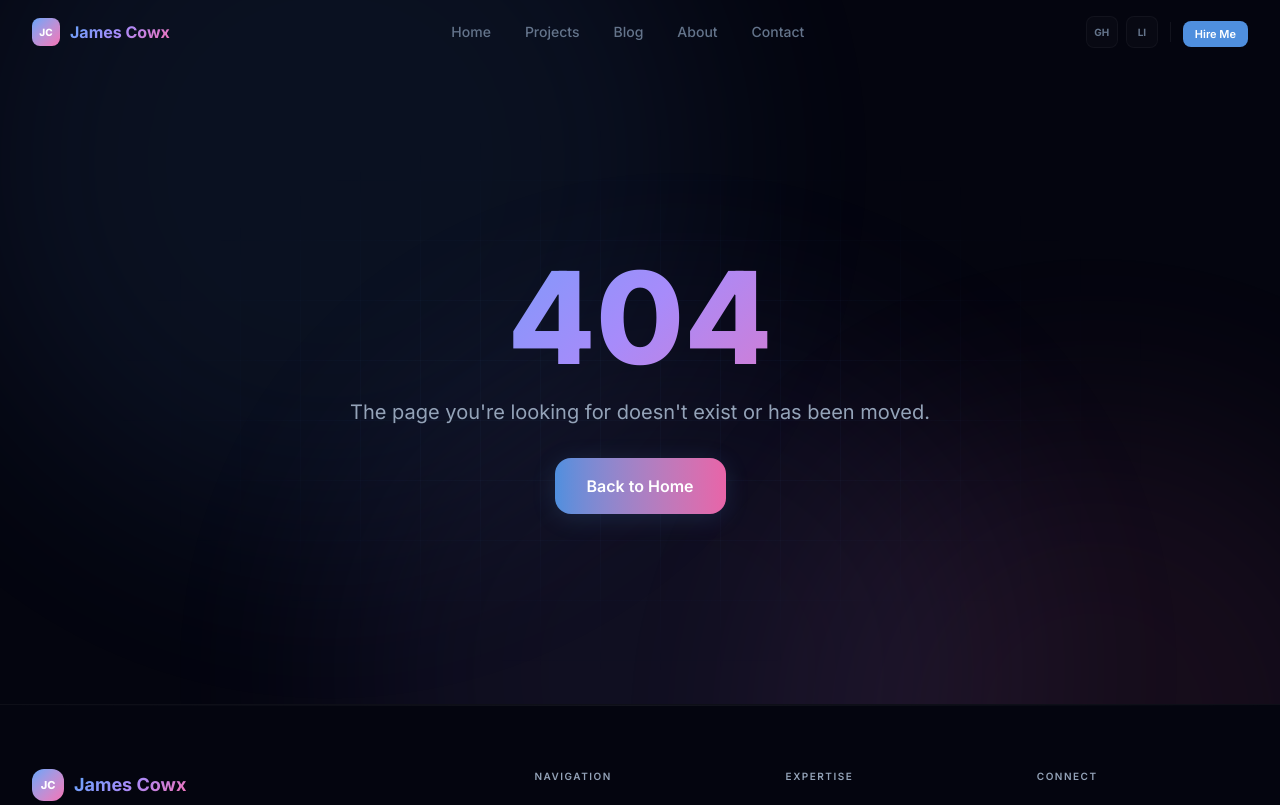
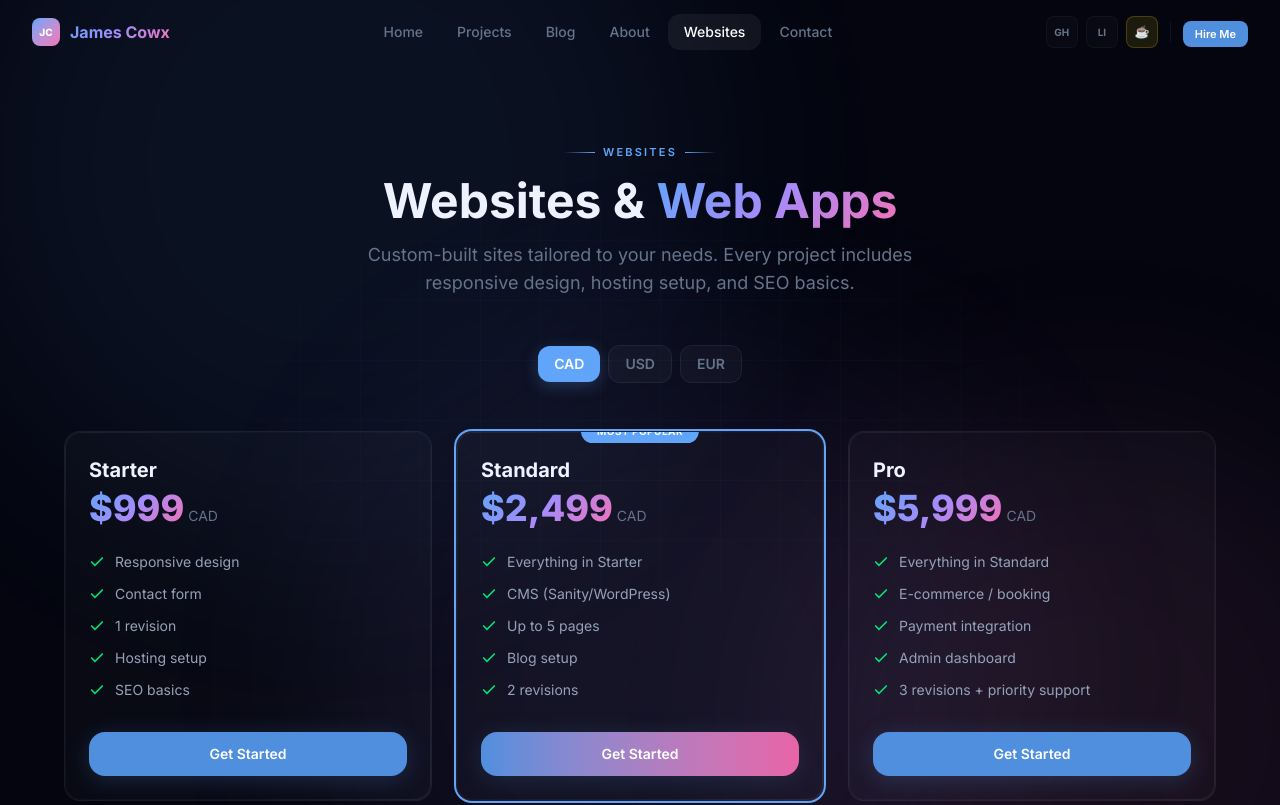
Before and after one commit to JamesCowx/jamescowx-dashboard, a React (Vite) app: page /websites in a window 1280 px wide. Shown: the top 805 px of the page. Built offline with nearby package versions, Linux system fonts and the light colour scheme.

Commit message:
Add Websites pricing page, Buy Me a Coffee nav link, package query params

```diff
--- a/src/App.tsx
+++ b/src/App.tsx
@@ -9,6 +9,7 @@ const Blog = lazy(() => import('@/pages/Blog'));
 const BlogPost = lazy(() => import('@/pages/BlogPost'));
 const Contact = lazy(() => import('@/pages/Contact'));
 const About = lazy(() => import('@/pages/About'));
+const Pricing = lazy(() => import('@/pages/Pricing'));
 const NotFound = lazy(() => import('@/pages/NotFound'));
 
 function PageLoader() {
@@ -35,6 +36,7 @@ export default function App() {
           <Route path="/blog/:slug" element={<BlogPost />} />
           <Route path="/contact" element={<Contact />} />
           <Route path="/about" element={<About />} />
+          <Route path="/websites" element={<Pricing />} />
           <Route path="*" element={<NotFound />} />
         </Routes>
       </Suspense>
--- a/src/components/layout/Footer.tsx
+++ b/src/components/layout/Footer.tsx
@@ -5,6 +5,7 @@ const footerLinks = [
   { label: 'Projects', to: '/projects' },
   { label: 'Blog', to: '/blog' },
   { label: 'About', to: '/about' },
+  { label: 'Websites', to: '/websites' },
   { label: 'Contact', to: '/contact' },
 ];
 
--- a/src/components/layout/Navbar.tsx
+++ b/src/components/layout/Navbar.tsx
@@ -7,6 +7,7 @@ const links = [
   { to: '/projects', label: 'Projects' },
   { to: '/blog', label: 'Blog' },
   { to: '/about', label: 'About' },
+  { to: '/websites', label: 'Websites' },
   { to: '/contact', label: 'Contact' },
 ];
 
@@ -79,6 +80,10 @@ export default function Navbar() {
             <a href="https://linkedin.com/in/jamescowx" target="_blank" rel="noopener noreferrer"
               className="w-8 h-8 rounded-lg bg-white/[0.02] border border-white/[0.04] flex items-center justify-center text-[10px] font-bold text-[var(--color-text-muted)] hover:text-white hover:bg-white/[0.06] hover:border-white/[0.1] transition-all"
             >LI</a>
+            <a href="https://buymeacoffee.com/jamescowx" target="_blank" rel="noopener noreferrer"
+              className="w-8 h-8 rounded-lg bg-[#FFDD00]/10 border border-[#FFDD00]/20 flex items-center justify-center text-[12px] text-[#FFDD00] hover:bg-[#FFDD00]/20 hover:border-[#FFDD00]/30 transition-all font-bold"
+              title="Buy Me a Coffee"
+            >☕</a>
             <div className="w-px h-5 bg-white/[0.06] mx-1" />
             <Link to="/contact">
               <motion.span
@@ -137,6 +142,10 @@ export default function Navbar() {
                   <a href="https://linkedin.com/in/jamescowx" target="_blank" rel="noopener noreferrer"
                     className="w-8 h-8 rounded-lg bg-white/[0.03] border border-white/[0.06] flex items-center justify-center text-[10px] font-bold text-[var(--color-text-muted)] hover:text-white transition-all"
                   >LI</a>
+                  <a href="https://buymeacoffee.com/jamescowx" target="_blank" rel="noopener noreferrer"
+                    className="w-8 h-8 rounded-lg bg-[#FFDD00]/10 border border-[#FFDD00]/20 flex items-center justify-center text-[12px] text-[#FFDD00] hover:bg-[#FFDD00]/20 hover:border-[#FFDD00]/30 transition-all font-bold"
+                    title="Buy Me a Coffee"
+                  >☕</a>
                 </div>
                 <Link to="/contact" onClick={() => setMobileOpen(false)}
                   className="block w-full text-center px-4 py-2.5 rounded-xl text-sm font-semibold bg-[#4f8fde] text-white"
--- a/src/pages/Contact.tsx
+++ b/src/pages/Contact.tsx
@@ -1,4 +1,5 @@
 import { useState, type FormEvent } from 'react';
+import { useSearchParams } from 'react-router-dom';
 import { motion, AnimatePresence } from 'framer-motion';
 import FadeIn from '@/components/animations/FadeIn';
 import SlideUp from '@/components/animations/SlideUp';
@@ -25,7 +26,16 @@ const socialLinks = [
 const FORMSPREE = 'https://formspree.io/f/xaqryngo';
 
 export default function Contact() {
-  const [form, setForm] = useState<FormData>({ name: '', email: '', subject: '', message: '' });
+  const [searchParams] = useSearchParams();
+  const [form, setForm] = useState<FormData>(() => {
+    const pkg = searchParams.get('package');
+    return {
+      name: '',
+      email: '',
+      subject: pkg ? `Interested in the ${pkg} package` : '',
+      message: pkg ? `Hi James, I'm interested in the **${pkg}** package. Let's discuss!` : '',
+    };
+  });
   const [errors, setErrors] = useState<FormErrors>({});
   const [submitted, setSubmitted] = useState(false);
   const [sending, setSending] = useState(false);
--- /dev/null
+++ b/src/pages/Pricing.tsx
@@ -0,0 +1,125 @@
+import { useState } from 'react';
+import { Link } from 'react-router-dom';
+import { motion } from 'framer-motion';
+import FadeIn from '@/components/animations/FadeIn';
+import SlideUp from '@/components/animations/SlideUp';
+import GlassPanel from '@/components/ui/GlassPanel';
+import Badge from '@/components/ui/Badge';
+import Button from '@/components/ui/Button';
+
+type Currency = 'CAD' | 'USD' | 'EUR';
+
+const rates: Record<Currency, number> = { CAD: 1, USD: 0.74, EUR: 0.68 };
+const symbols: Record<Currency, string> = { CAD: '$', USD: '$', EUR: '€' };
+
+const tiers = [
+  {
+    name: 'Starter', price: 999,
+    features: ['Responsive design', 'Contact form', '1 revision', 'Hosting setup', 'SEO basics'],
+    popular: false,
+  },
+  {
+    name: 'Standard', price: 2499,
+    features: ['Everything in Starter', 'CMS (Sanity/WordPress)', 'Up to 5 pages', 'Blog setup', '2 revisions'],
+    popular: true,
+  },
+  {
+    name: 'Pro', price: 5999,
+    features: ['Everything in Standard', 'E-commerce / booking', 'Payment integration', 'Admin dashboard', '3 revisions + priority support'],
+    popular: false,
+  },
+];
+
+export default function Pricing() {
+  const [currency, setCurrency] = useState<Currency>('CAD');
+
+  function convert(price: number) {
+    return Math.round(price * rates[currency]);
+  }
+
+  return (
+    <div className="py-20 px-4">
+      <div className="max-w-6xl mx-auto">
+        <FadeIn>
+          <div className="text-center mb-12">
+            <div className="flex items-center justify-center gap-2 mb-4">
+              <span className="h-px w-8 bg-gradient-to-r from-transparent to-[var(--color-accent-blue)]" />
+              <span className="text-[11px] text-[var(--color-accent-blue)] font-semibold uppercase tracking-[0.2em]">Websites</span>
+              <span className="h-px w-8 bg-gradient-to-l from-transparent to-[var(--color-accent-blue)]" />
+            </div>
+            <h1 className="text-3xl sm:text-5xl font-bold mb-4">
+              Websites & <span className="gradient-text-mixed">Web Apps</span>
+            </h1>
+            <p className="text-[var(--color-text-muted)] max-w-xl mx-auto text-lg">
+              Custom-built sites tailored to your needs. Every project includes responsive design, hosting setup, and SEO basics.
+            </p>
+          </div>
+        </FadeIn>
+
+        <div className="flex items-center justify-center gap-2 mb-12">
+          {(['CAD', 'USD', 'EUR'] as Currency[]).map((c) => (
+            <button
+              key={c}
+              onClick={() => setCurrency(c)}
+              className={`px-4 py-2 rounded-xl text-sm font-semibold transition-all cursor-pointer ${
+                currency === c
+                  ? 'bg-[var(--color-accent-blue)] text-white shadow-[0_4px_16px_rgba(96,165,250,0.25)]'
+                  : 'bg-white/[0.03] text-[var(--color-text-muted)] hover:text-white border border-white/[0.06]'
+              }`}
+            >
+              {c}
+            </button>
+          ))}
+        </div>
+
+        <div className="grid grid-cols-1 md:grid-cols-3 gap-6 mb-8">
+          {tiers.map((tier, i) => (
+            <SlideUp key={tier.name} delay={i * 0.1}>
+              <GlassPanel className={`relative flex flex-col h-full ${tier.popular ? 'ring-2 ring-[var(--color-accent-blue)]' : ''}`}>
+                {tier.popular && (
+                  <span className="absolute -top-3 left-1/2 -translate-x-1/2 px-4 py-1 rounded-full bg-[var(--color-accent-blue)] text-white text-[10px] font-bold uppercase tracking-wider">
+                    Most Popular
+                  </span>
+                )}
+                <div className="flex-1">
+                  <h3 className="text-xl font-bold mb-1">{tier.name}</h3>
+                  <div className="flex items-baseline gap-1 mb-6">
+                    <span className="text-4xl font-extrabold gradient-text-mixed">
+                      {symbols[currency]}{convert(tier.price).toLocaleString()}
+                    </span>
+                    <span className="text-sm text-[var(--color-text-muted)]">CAD</span>
+                  </div>
+                  <ul className="space-y-3 mb-8">
+                    {tier.features.map((f) => (
+                      <li key={f} className="flex items-start gap-2.5 text-sm text-[var(--color-text-secondary)]">
+                        <svg className="w-4 h-4 mt-0.5 shrink-0 text-green-400" viewBox="0 0 24 24" fill="none" stroke="currentColor" strokeWidth="2.5" strokeLinecap="round"><polyline points="20 6 9 17 4 12"/></svg>
+                        {f}
+                      </li>
+                    ))}
+                  </ul>
+                </div>
+                <Link to={`/contact?package=${tier.name}`}>
+                  <Button accent={tier.popular ? 'mixed' : 'blue'} className="w-full">Get Started</Button>
+                </Link>
+              </GlassPanel>
+            </SlideUp>
+          ))}
+        </div>
+
+        <SlideUp delay={0.3}>
+          <FadeIn>
+            <div className="liquid-glass-elevated rounded-3xl p-10 text-center">
+              <h2 className="text-2xl font-bold mb-3">Need Something Custom?</h2>
+              <p className="text-[var(--color-text-muted)] mb-6 max-w-md mx-auto">
+                Complex web apps, SaaS platforms, API integrations — let's build exactly what you need.
+              </p>
+              <Link to="/contact?package=Custom">
+                <Button accent="blue" size="lg">Get a Custom Quote</Button>
+              </Link>
+            </div>
+          </FadeIn>
+        </SlideUp>
+      </div>
+    </div>
+  );
+}
```
